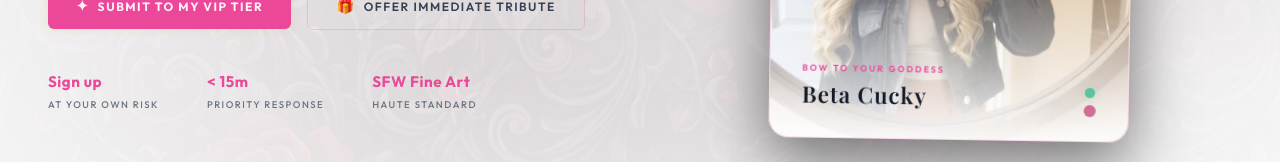
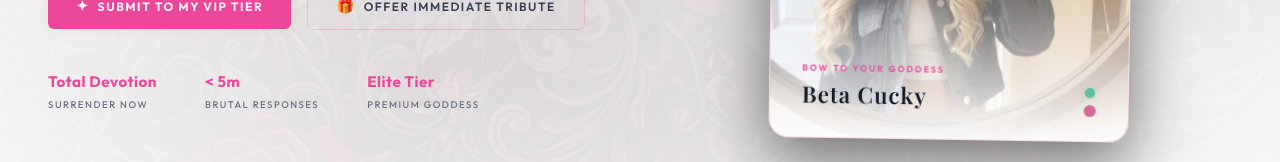
Before and after one commit to sags9274-code/Angel, a React (Vite) app: page / in a window 1280 px wide. Shown: the part 526-688 px from the top of the page. Built offline with nearby package versions, Linux system fonts and the light colour scheme; no server answers; a web font is replaced by a local one.

Commit message:
Update hero stats text

```diff
--- a/src/components/Hero.jsx
+++ b/src/components/Hero.jsx
@@ -53,16 +53,16 @@ export default function Hero() {
           {/* Stats */}
           <div className="hero__stats">
             <div className="hero__stat">
-              <span className="hero__stat-value">Sign up</span>
-              <span className="hero__stat-label">At your own risk</span>
+              <span className="hero__stat-value">Total Devotion</span>
+              <span className="hero__stat-label">Surrender Now</span>
             </div>
             <div className="hero__stat">
-              <span className="hero__stat-value">&lt; 15m</span>
-              <span className="hero__stat-label">Priority Response</span>
+              <span className="hero__stat-value">&lt; 5m</span>
+              <span className="hero__stat-label">Brutal Responses</span>
             </div>
             <div className="hero__stat">
-              <span className="hero__stat-value">SFW Fine Art</span>
-              <span className="hero__stat-label">Haute Standard</span>
+              <span className="hero__stat-value">Elite Tier</span>
+              <span className="hero__stat-label">Premium Goddess</span>
             </div>
           </div>
         </div>
```
